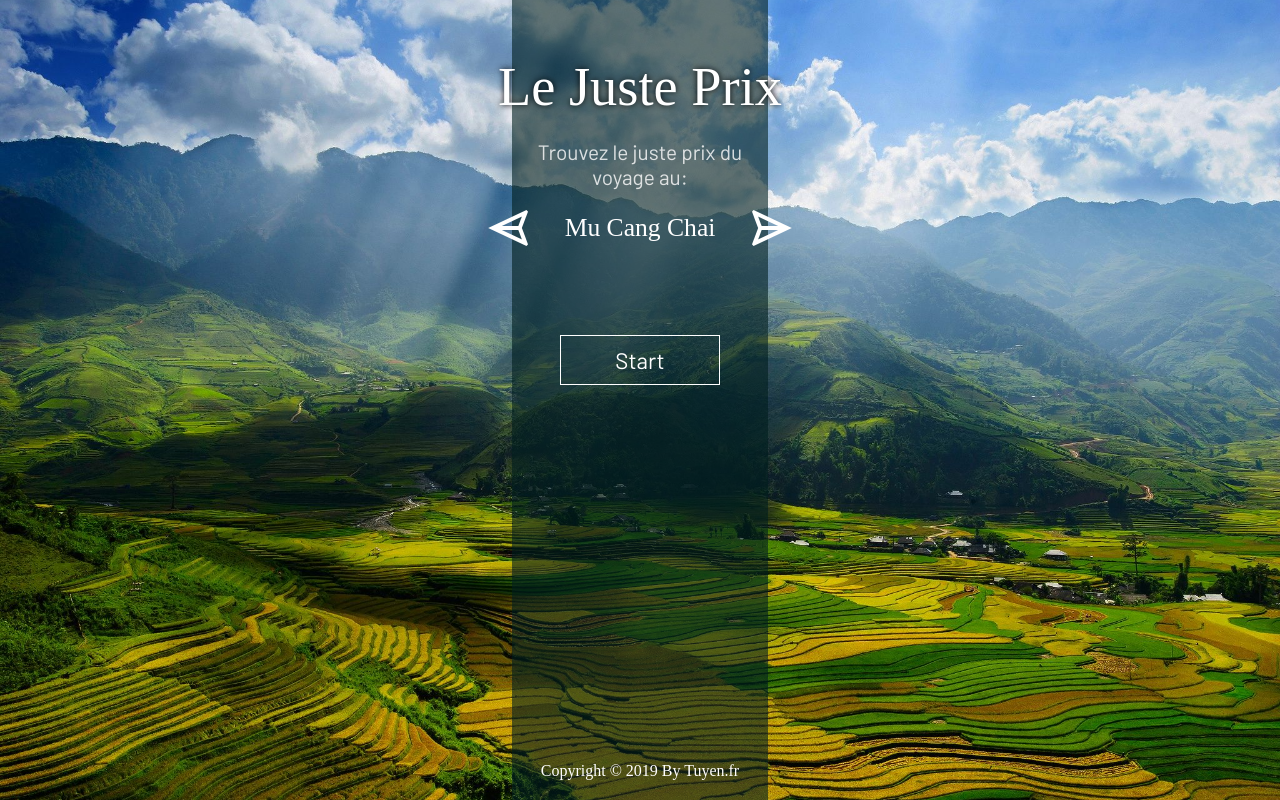
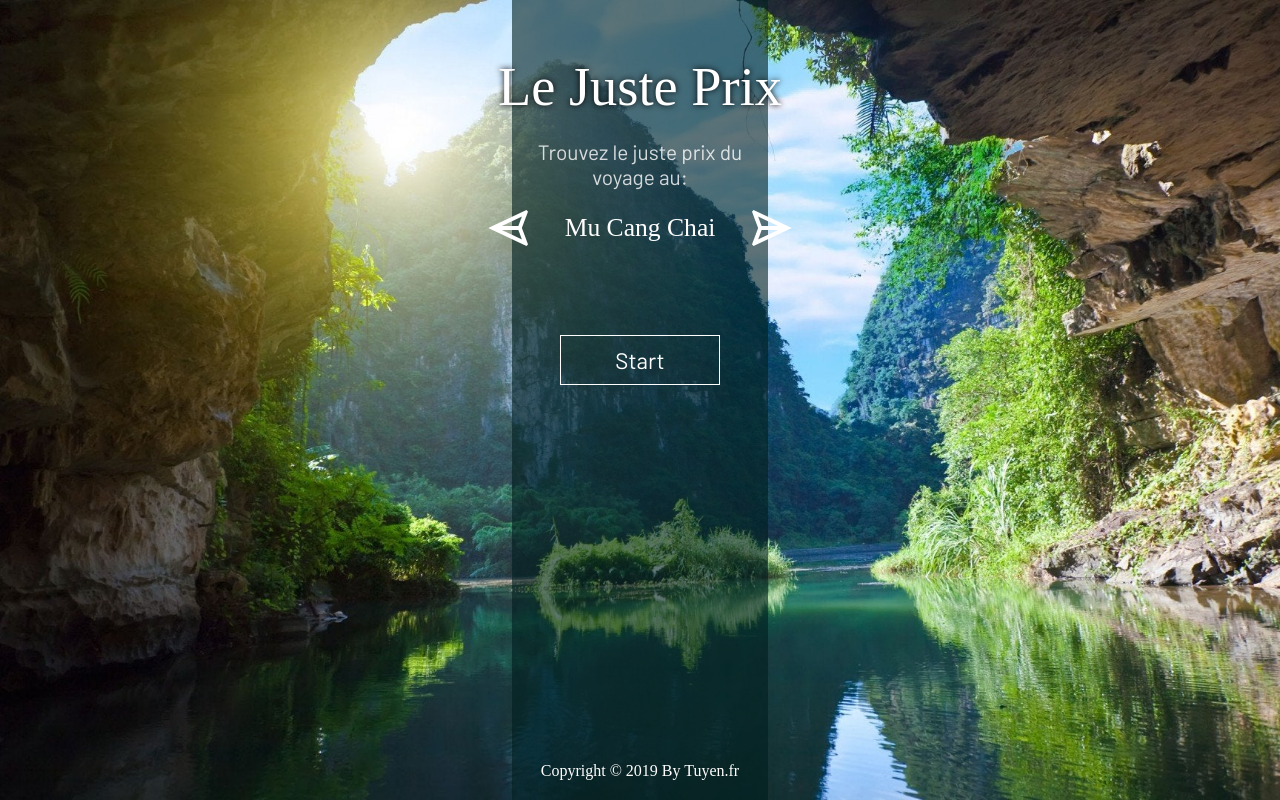
Before and after one commit to tuyengabi/juste-prix-jeu, a plain HTML site: page index.html in a window 1280 px wide. Both pictures are taken after a click on the picture 507 px from the left and 228 px from the top of the page. Drawn offline with nearby package versions, Linux system fonts and the light colour scheme; files that its build step writes are made by us from their sources; a web font is replaced by a local one.

Commit message:
add function previousBg

```diff
--- a/index.html
+++ b/index.html
@@ -39,7 +39,7 @@
                 <p class="carousel__location carousel__location--hidden">Hoi An</p>
                 <p class="carousel__location carousel__location--hidden">Son Doong</p>
                 <p class="carousel__location carousel__location--hidden">Ha Long</p>
-                <img class="carousel__btn carousel__btn--next" src="asset/imgs/icon-arrow.png" alt="" id="rightArrow">
+                <img class="carousel__btn carousel__btn--next" src="asset/imgs/icon-arrow.png" alt="">
             </div>
 
             <p id="hint" class="text"></p>
--- a/script.js
+++ b/script.js
@@ -92,7 +92,11 @@ document.getElementById("btnStart").addEventListener("click", function () {
     document.getElementById("btnPlay").style.visibility = "visible";
 });
 
-function toto (e) {
+
+
+
+// des fonction de carousel
+function nextBg (e) {
     //je récupere tout les bg
     let lstCarousel = document.querySelectorAll('.carousel__bg');
     let majFait = false;
@@ -115,5 +119,32 @@ function toto (e) {
         }
     );
 }
-// des fonction de carousel carousel
-document.querySelector('#rightArrow').addEventListener('click',toto);
+
+
+function previousBg (e) {
+    //je récupere tout les bg
+    let lstCarousel = document.querySelectorAll('.carousel__bg');
+    let majFait = false;
+    //je parcours ma liste
+    lstCarousel.forEach(
+        function (item, index) {
+            //si je ne retrouve pas la classe carousel__bg--hidden, je lui ajoute et je la retire pour le suivant
+            if (item.classList.contains('carousel__bg--hidden') === false && majFait === false) {
+                //si je suis à l'index maximal => je retourne à 0 sinon je vais au suivant
+                if (index === 0) {
+                    index = lstCarousel.length - 1;
+                }
+                //je retire la clas carousel__bg--hidden du bg actuel
+                item.classList.add('carousel__bg--hidden');
+                // j'ajoute carousel__bg--hidden au suivant
+                lstCarousel[index - 1].classList.remove('carousel__bg--hidden')
+                //on force la sortie de la boucle pou faire l'opértion juste une suel fois
+                majFait = true;
+            }
+        }
+    );
+}
+
+document.getElementsByClassName('carousel__btn--next')[0].addEventListener('click',nextBg);
+
+document.getElementsByClassName('carousel__btn--previous')[0].addEventListener('click',previousBg);
```
